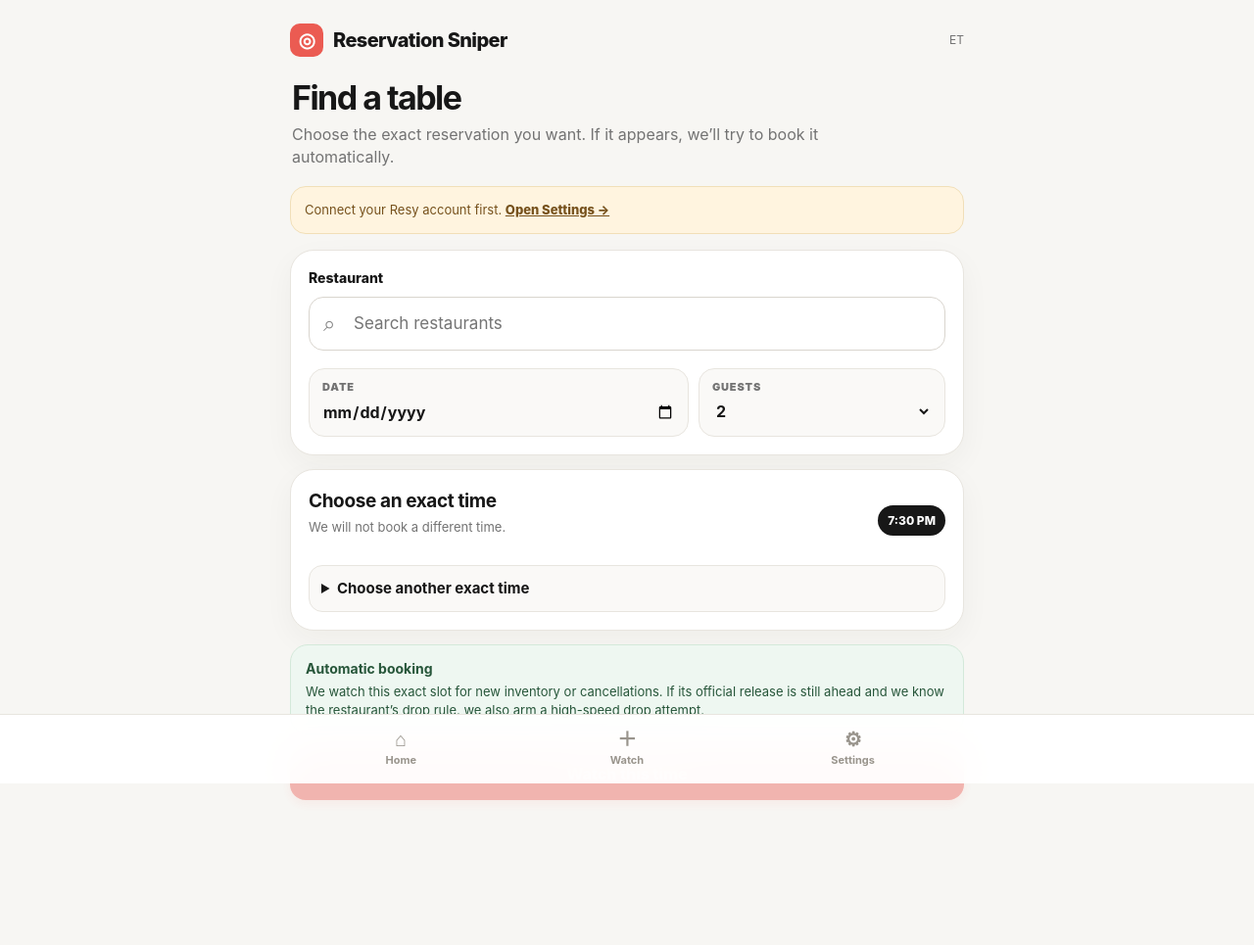
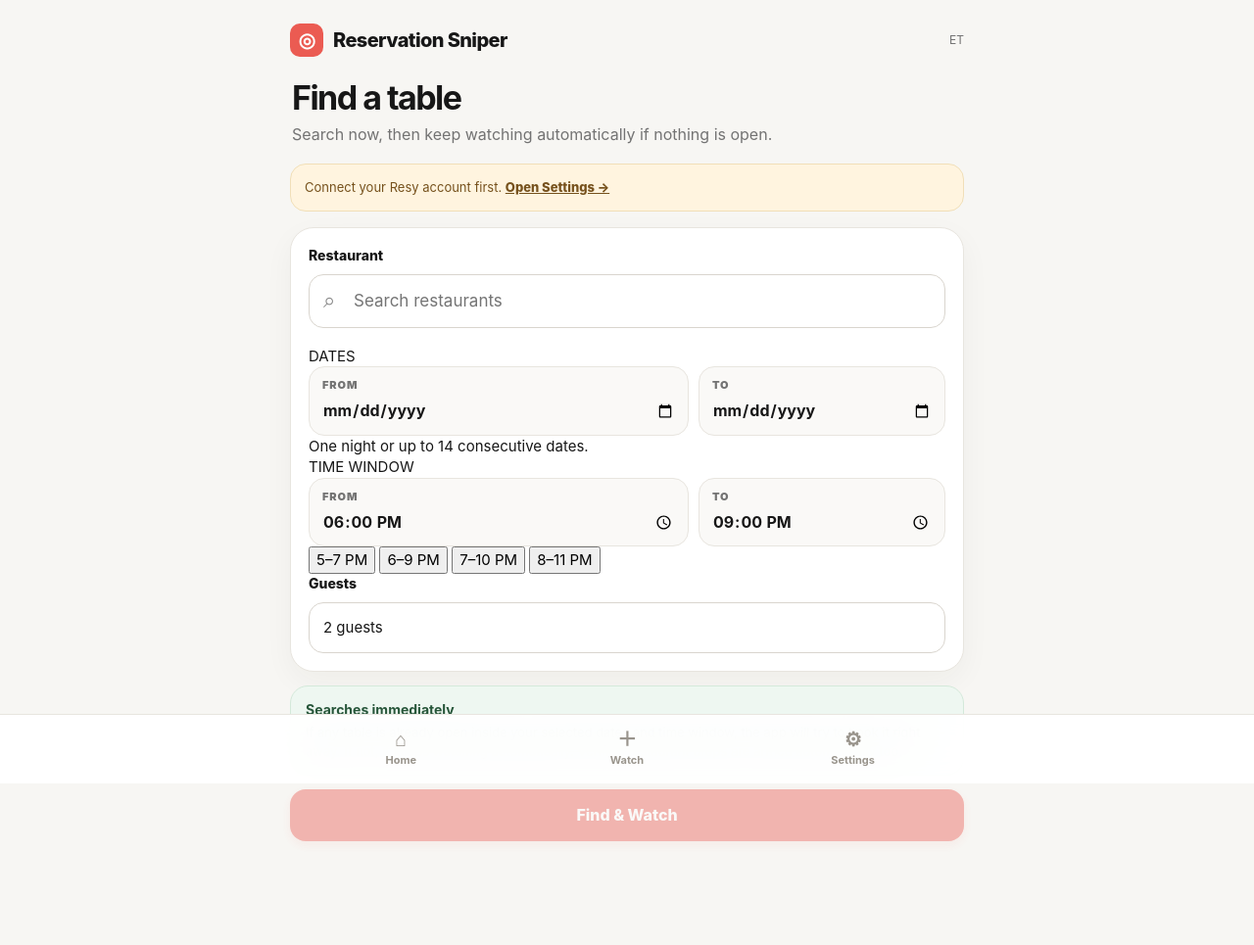
Before and after one commit to derekjaeger1/resy_bot, a Python web app: template web/templates/new_snipe.html in a window 1280 px wide. Shown: the whole page at 98% size. Before the commit the page ends 817 px from the top, so only its background shows below. Run offline with Jinja, Linux system fonts and the light colour scheme; the template is opened without the code that fills it, so the values that code supplies are empty.

Commit message:
UI: date ranges and time windows

```diff
--- a/web/templates/new_snipe.html
+++ b/web/templates/new_snipe.html
@@ -1,9 +1,9 @@
 {% extends "base.html" %}
-{% block title %}Watch a Table{% endblock %}
+{% block title %}Find & Watch{% endblock %}
 {% block content %}
 <div class="page-head">
   <h1>Find a table</h1>
-  <p>Choose the exact reservation you want. If it appears, we’ll try to book it automatically.</p>
+  <p>Search now, then keep watching automatically if nothing is open.</p>
 </div>
 
 {% if not has_credentials %}
@@ -20,69 +20,75 @@
       </div>
       <input id="venue-id" type="hidden" name="venue_id" required>
       <input id="restaurant-name" type="hidden" name="restaurant_name" required>
+      <input id="venue-slug" type="hidden" name="venue_slug">
       <div id="venue-results" class="search-results"></div>
       <div id="venue-picked" class="picked"></div>
 
       {% if restaurants %}
       <div class="saved-row">
-        {% for r in restaurants[:6] %}
-          <button type="button" class="saved-pill" data-saved-venue data-venue-id="{{ r.venue_id }}" data-venue-name="{{ r.name }}">{{ r.name }}</button>
+        {% for r in restaurants[:8] %}
+          <button
+            type="button"
+            class="saved-pill"
+            data-saved-venue
+            data-venue-id="{{ r.venue_id }}"
+            data-venue-name="{{ r.name }}"
+            data-venue-slug="{{ r.url_slug or '' }}"
+          >{{ r.name }}</button>
         {% endfor %}
       </div>
       {% endif %}
     </div>
 
+    <div class="range-label">DATES</div>
     <div class="booking-controls">
       <label class="control-box">
-        <span>Date</span>
-        <input type="date" name="target_date" min="{{ today }}" required>
+        <span>From</span>
+        <input id="date-start" type="date" name="date_start" min="{{ today }}" required>
       </label>
       <label class="control-box">
-        <span>Guests</span>
-        <select name="party_size">
-          {% for n in range(1,13) %}
-          <option value="{{ n }}" {% if n==2 %}selected{% endif %}>{{ n }}</option>
-          {% endfor %}
-        </select>
+        <span>To</span>
+        <input id="date-end" type="date" name="date_end" min="{{ today }}" required>
       </label>
+    </div>
+    <div class="range-hint">One night or up to 14 consecutive dates.</div>
+
+    <div class="range-label">TIME WINDOW</div>
+    <div class="booking-controls">
+      <label class="control-box">
+        <span>From</span>
+        <input id="time-start" type="time" name="time_start" step="900" value="18:00" required>
+      </label>
+      <label class="control-box">
+        <span>To</span>
+        <input id="time-end" type="time" name="time_end" step="900" value="21:00" required>
+      </label>
+    </div>
+
+    <div class="quick-times">
+      <button type="button" class="quick-time" data-range-start="17:00" data-range-end="19:00">5–7 PM</button>
+      <button type="button" class="quick-time" data-range-start="18:00" data-range-end="21:00">6–9 PM</button>
+      <button type="button" class="quick-time" data-range-start="19:00" data-range-end="22:00">7–10 PM</button>
+      <button type="button" class="quick-time" data-range-start="20:00" data-range-end="23:00">8–11 PM</button>
+    </div>
+
+    <div class="field party-field">
+      <label class="label">Guests</label>
+      <select class="select" name="party_size">
+        {% for n in range(1,13) %}
+        <option value="{{ n }}" {% if n==2 %}selected{% endif %}>{{ n }} guest{{ '' if n==1 else 's' }}</option>
+        {% endfor %}
+      </select>
     </div>
   </section>
 
-  <section class="time-section">
-    <div class="time-heading">
-      <div>
-        <h2>Choose an exact time</h2>
-        <p>We will not book a different time.</p>
-      </div>
-      <div id="selected-time-label" class="selected-time-label">7:30 PM</div>
-    </div>
-
-    <input type="hidden" id="preferred-time" name="preferred_time" value="19:30" required>
-
-    <div class="time-scroller" id="time-scroller">
-      {% for slot in time_slots %}
-      <button
-        type="button"
-        class="time-brick {% if slot.value=='19:30' %}selected{% endif %}"
-        data-time-value="{{ slot.value }}"
-        data-time-label="{{ slot.label }}"
-      >{{ slot.label }}</button>
-      {% endfor %}
-    </div>
-
-    <details class="custom-time">
-      <summary>Choose another exact time</summary>
-      <input id="custom-time-input" class="input" type="time" step="900">
-    </details>
-  </section>
-
   <div class="auto-book-note">
-    <strong>Automatic booking</strong>
-    <span>We watch this exact slot for new inventory or cancellations. If its official release is still ahead and we know the restaurant’s drop rule, we also arm a high-speed drop attempt.</span>
+    <strong>Searches immediately</strong>
+    <span>If any table is already open inside your selected dates and time window, the app will try to book it right away. If not, it keeps watching automatically. Verified restaurant drops are armed automatically too.</span>
   </div>
 
   <button class="cta watch-cta" type="submit" {% if not has_credentials %}disabled{% endif %}>
-    Watch this time
+    Find & Watch
   </button>
 </form>
 {% endblock %}
```
